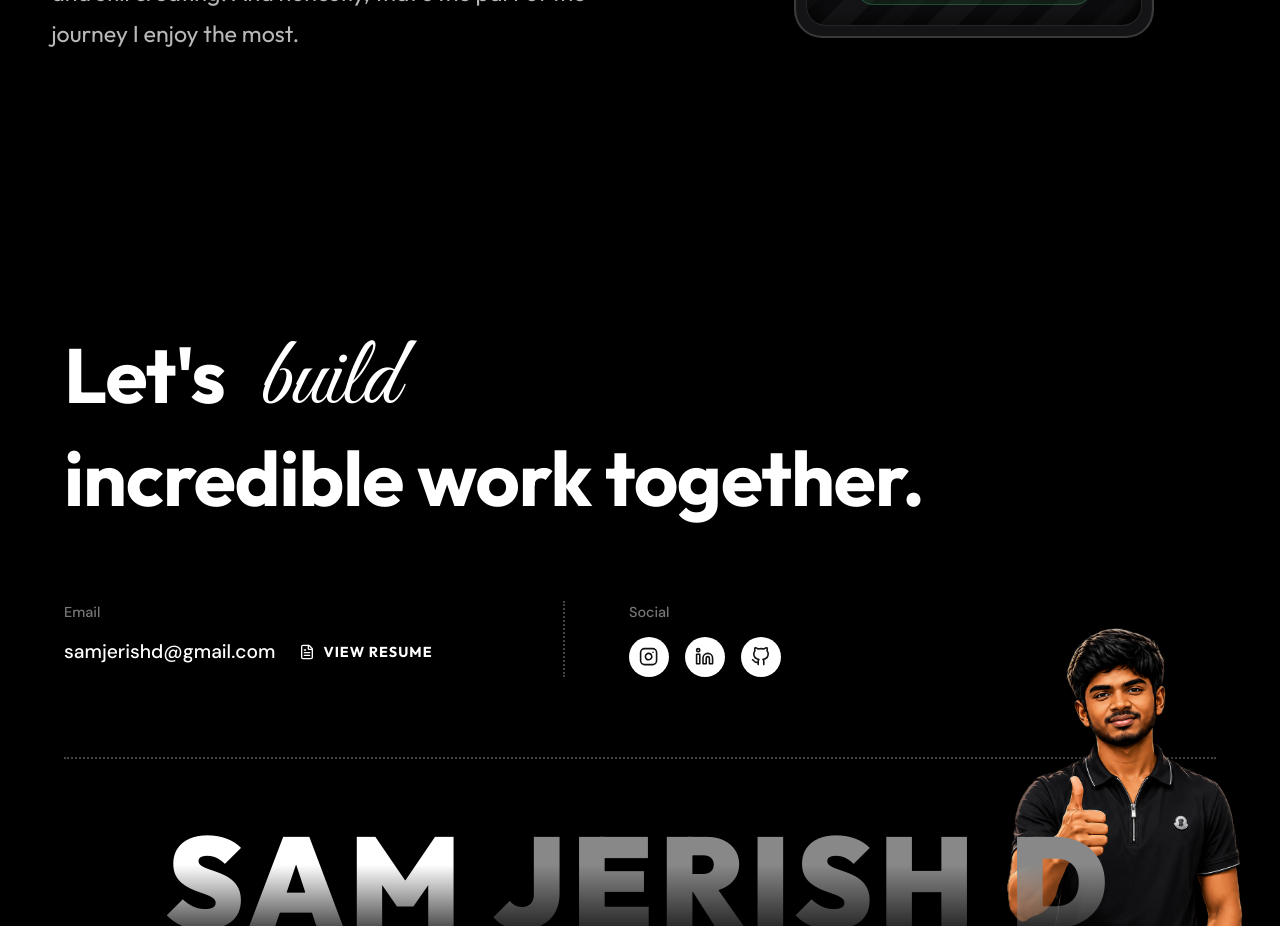
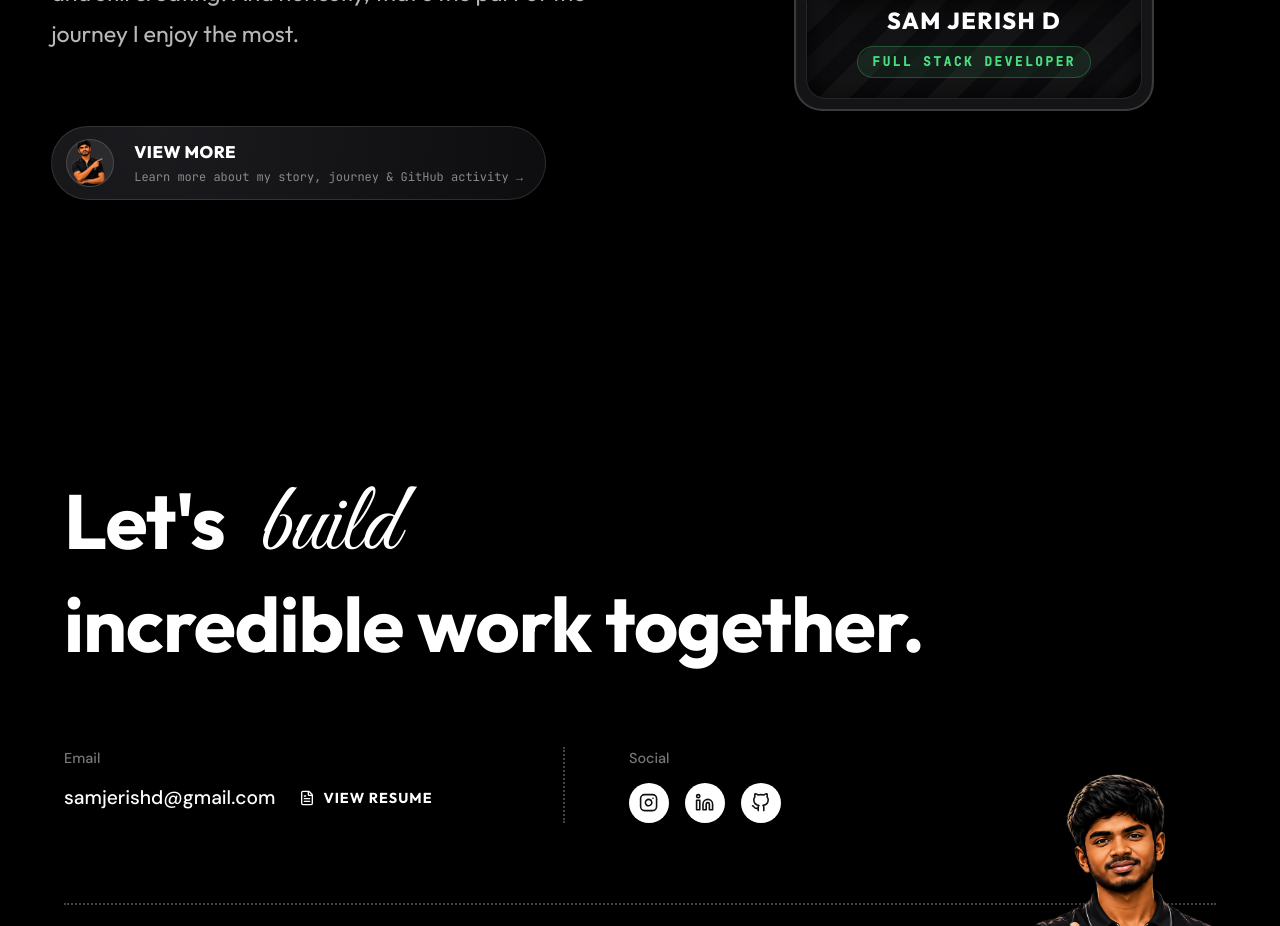
Before and after one commit to samjerish/SAMJERISHD_PORTFOLIO, a React (Vite) app: page / in a window 1280 px wide. Shown: the part 3060-3986 px from the top of the page. Built offline with nearby package versions, Linux system fonts and the light colour scheme.

Commit message:
Add interactive View More option with click_here graphic to StorySection

```diff
--- a/src/components/sections/StorySection.css
+++ b/src/components/sections/StorySection.css
@@ -77,6 +77,83 @@
   margin: 0;
 }
 
+/* View More Pill Card with Click Here Graphic */
+.story-view-more-card {
+  display: inline-flex;
+  align-items: center;
+  gap: 1.25rem;
+  padding: 12px 22px 12px 14px;
+  background: radial-gradient(circle at 20% 0%, rgba(30, 30, 34, 0.9) 0%, rgba(14, 14, 16, 0.95) 100%);
+  border: 1.5px solid rgba(255, 255, 255, 0.12);
+  border-radius: 40px;
+  cursor: pointer;
+  width: fit-content;
+  max-width: 100%;
+  backdrop-filter: blur(12px);
+  -webkit-backdrop-filter: blur(12px);
+  box-shadow: 0 10px 25px rgba(0, 0, 0, 0.5);
+  transition: all 0.35s cubic-bezier(0.16, 1, 0.3, 1);
+  margin-top: 0.5rem;
+}
+
+.story-view-more-card:hover {
+  transform: translateY(-3px) scale(1.02);
+  border-color: rgba(74, 222, 128, 0.45);
+  background: radial-gradient(circle at 20% 0%, rgba(40, 40, 46, 0.95) 0%, rgba(18, 18, 22, 0.98) 100%);
+  box-shadow: 0 15px 35px rgba(0, 0, 0, 0.7), 0 0 20px rgba(74, 222, 128, 0.15);
+}
+
+.story-view-more-avatar-wrap {
+  width: 48px;
+  height: 48px;
+  border-radius: 50%;
+  background: rgba(255, 255, 255, 0.08);
+  border: 1px solid rgba(255, 255, 255, 0.15);
+  display: flex;
+  align-items: center;
+  justify-content: center;
+  overflow: hidden;
+  flex-shrink: 0;
+}
+
+.story-view-more-avatar {
+  width: 100%;
+  height: 100%;
+  object-fit: cover;
+  transform: scale(1.1);
+  transition: transform 0.3s ease;
+}
+
+.story-view-more-card:hover .story-view-more-avatar {
+  transform: scale(1.2) rotate(4deg);
+}
+
+.story-view-more-info {
+  display: flex;
+  flex-direction: column;
+  gap: 2px;
+}
+
+.story-view-more-title {
+  font-family: "Outfit", sans-serif;
+  font-size: 1.05rem;
+  font-weight: 800;
+  color: #ffffff;
+  letter-spacing: 0.5px;
+  text-transform: uppercase;
+}
+
+.story-view-more-sub {
+  font-family: var(--font-mono, monospace);
+  font-size: 0.75rem;
+  color: #888888;
+  transition: color 0.2s ease;
+}
+
+.story-view-more-card:hover .story-view-more-sub {
+  color: #4ade80;
+}
+
 /* Light Mode Overrides for Story Section */
 body.light-mode .story-headline {
   color: #111111;
@@ -88,6 +165,21 @@ body.light-mode .story-subheadline {
 
 body.light-mode .story-description {
   color: #444444;
+}
+
+body.light-mode .story-view-more-card {
+  background: #ffffff;
+  border-color: rgba(0, 0, 0, 0.12);
+  box-shadow: 0 8px 20px rgba(0, 0, 0, 0.06);
+}
+
+body.light-mode .story-view-more-title {
+  color: #111111;
+}
+
+body.light-mode .story-view-more-avatar-wrap {
+  background: rgba(0, 0, 0, 0.05);
+  border-color: rgba(0, 0, 0, 0.1);
 }
 
 /* ===================================================
--- a/src/components/sections/StorySection.tsx
+++ b/src/components/sections/StorySection.tsx
@@ -2,6 +2,7 @@ import React, { useEffect, useRef, useState } from "react";
 import "./StorySection.css";
 import profileImg1 from "../../assets/me.jpg";
 import profileImg2 from "../../assets/me2.jpg";
+import clickHereGraphic from "../../assets/click_here.png";
 
 const STORY_PHOTOS = [profileImg1, profileImg2];
 
@@ -9,7 +10,7 @@ export const StorySection: React.FC<{
   onNavigate?: (
     page: "home" | "media" | "about" | "projects" | "contact" | "resume",
   ) => void;
-}> = () => {
+}> = ({ onNavigate }) => {
   const [isVisible, setIsVisible] = useState(false);
   const [photoIndex, setPhotoIndex] = useState(0);
   const [pos, setPos] = useState({ x: 0, y: 0, rotate: 0 });
@@ -161,6 +162,29 @@ export const StorySection: React.FC<{
                 and still creating. And honestly, that’s the part of the journey
                 I enjoy the most.
               </p>
+            </div>
+
+            {/* Small View More Option with Click Here Graphic */}
+            <div
+              className="story-view-more-card"
+              onClick={() => onNavigate && onNavigate("about")}
+              role="button"
+              tabIndex={0}
+            >
+              <div className="story-view-more-avatar-wrap">
+                <img
+                  src={clickHereGraphic}
+                  alt="Click to View More"
+                  className="story-view-more-avatar"
+                  draggable={false}
+                />
+              </div>
+              <div className="story-view-more-info">
+                <span className="story-view-more-title">VIEW MORE</span>
+                <span className="story-view-more-sub">
+                  Learn more about my story, journey & GitHub activity →
+                </span>
+              </div>
             </div>
           </div>
 
```
